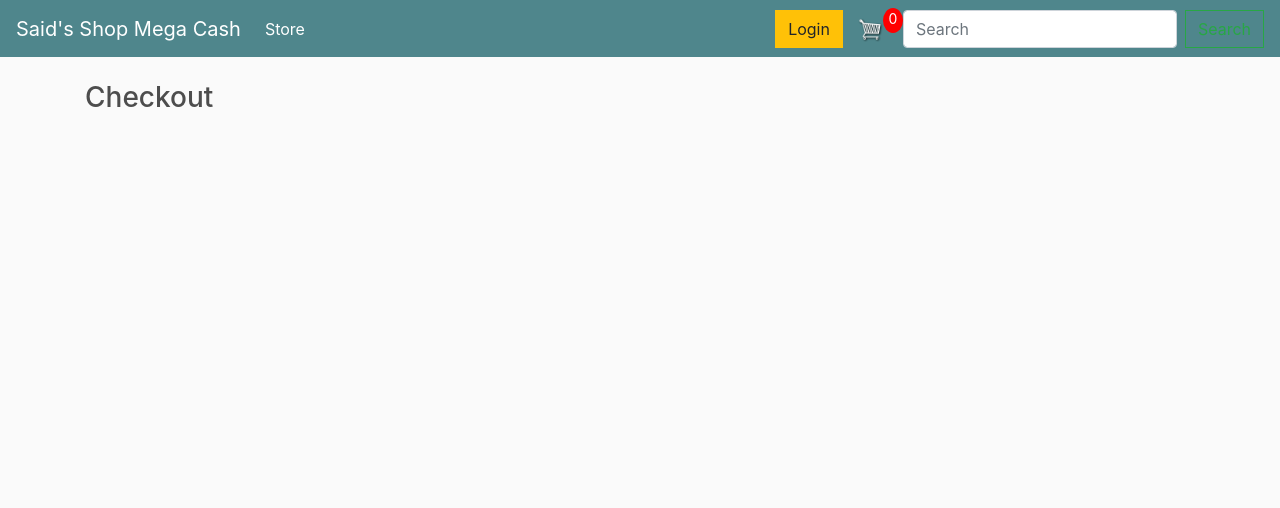
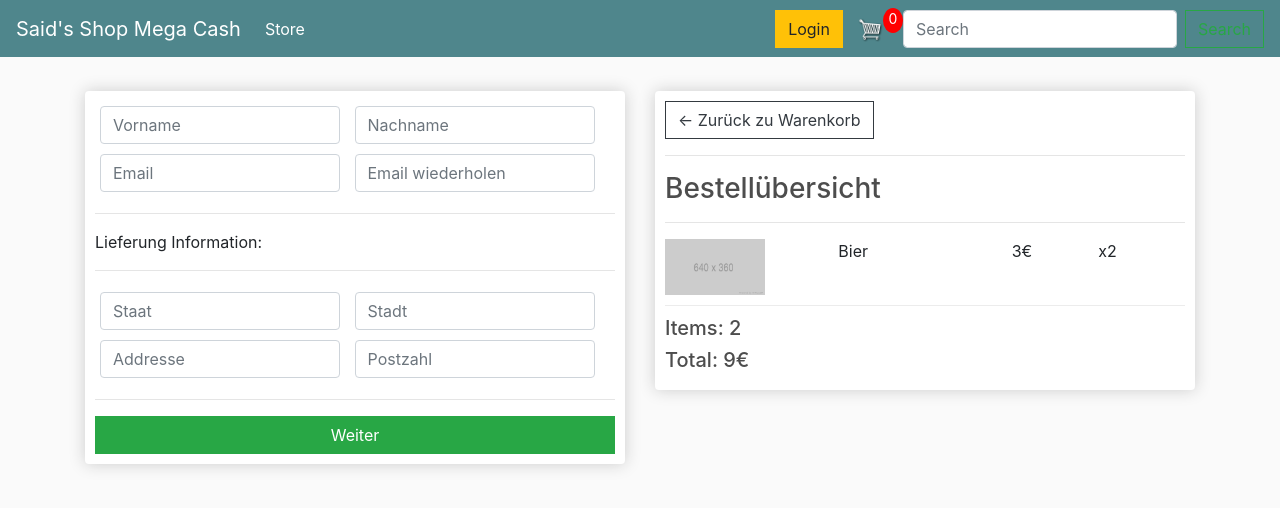
Before and after one commit to amirakupov/ecommerce2, a Django app: page /checkout/ in a window 1280 px wide. Shown: the top 508 px of the page. Run offline with Django 4.2, Linux system fonts and the light colour scheme; some libraries are stand-ins or nearby versions.

Commit message:
created some designs for store and cart

```diff
--- a/store/templates/store/checkout.html
+++ b/store/templates/store/checkout.html
@@ -1,5 +1,74 @@
 {% extends 'store/main.html' %}
 {% load static %}
 {% block content %}
-    <h3>Checkout</h3>
+<div class="row">
+    <div class="col-lg-6">
+        <div class="box-element" id="form wrapper">
+            <form id="form">
+                <div id="user-info">
+
+                    <div class="form-field">
+			            <input required class="form-control" type="text" name="name" placeholder="Vorname">
+		            </div>
+
+                    <div class="form-field">
+			            <input required class="form-control" type="text" name="name" placeholder="Nachname">
+		            </div>
+
+		            <div class="form-field">
+			            <input required class="form-control" type="email" name="email" placeholder="Email">
+		            </div>
+                    <div class="form-field">
+			            <input required class="form-control" type="email" name="email" placeholder="Email wiederholen">
+		            </div>
+
+                </div>
+                <div id="shipping-info">
+                    <hr>
+		            <p>Lieferung Information:</p>
+		            <hr>
+		            <div class="form-field">
+		            	<input class="form-control" type="text" name="state" placeholder="Staat">
+		            </div>
+		            <div class="form-field">
+		            	<input class="form-control" type="text" name="city" placeholder="Stadt">
+		            </div>
+                    <div class="form-field">
+			            <input class="form-control" type="text" name="address" placeholder="Addresse">
+		            </div>
+		            <div class="form-field">
+                        <input class="form-control" type="text" name="zipcode" placeholder="Postzahl">
+		            </div>
+                </div>
+                <hr>
+                <input id="form-buttom" class="btn btn-success btn-block" type="submit" value="Weiter">
+
+            </form>
+
+        </div>
+        <br>
+        <div class="box-element hidden" id="payment-info">
+            <small>Paypal</small>
+        </div>
+
+    </div>
+    <div class="col-lg-6">
+        <div class="box-element">
+            <a  class="btn btn-outline-dark" href="{% url 'cart' %}">&#x2190; Zurück zu Warenkorb</a>
+            <hr>
+            <h3>Bestellübersicht</h3>
+            <hr>
+            <div class="cart-row">
+                <div style="flex:2"><img class="row-image" src="{% static 'images/placeholder.png' %}"></div>
+                <div style="flex:2"><p>Bier</p></div>
+                <div style="flex:1"><p>3€</p></div>
+                <div style="flex:1"><p>x2</p></div>
+            </div>
+
+            <h5>Items:   2</h5>
+            <h5>Total:   9€</h5>
+
+        </div>
+    </div>
+</div>
 {% endblock content %}
--- a/store/views.py
+++ b/store/views.py
@@ -1,8 +1,10 @@
 from django.shortcuts import render
+from .models import *
 
 # Create your views here.
 def store(request):
-    context = {}
+    products = Product.objects.all()
+    context = {'products':products}
     return render(request, 'store/store.html', context)
 def cart(request):
     context = {}
```
Also changed, not shown: store/admin.py (+6 -1 lines), store/models.py (+47 -1 lines), store/templates/store/cart.html (+18 -5 lines), store/templates/store/store.html (+14 -35 lines), db.sqlite3, store/migrations/0001_initial.py (added), store/migrations/0002_order_transaction_id_alter_order_complete_and_more.py (added).
